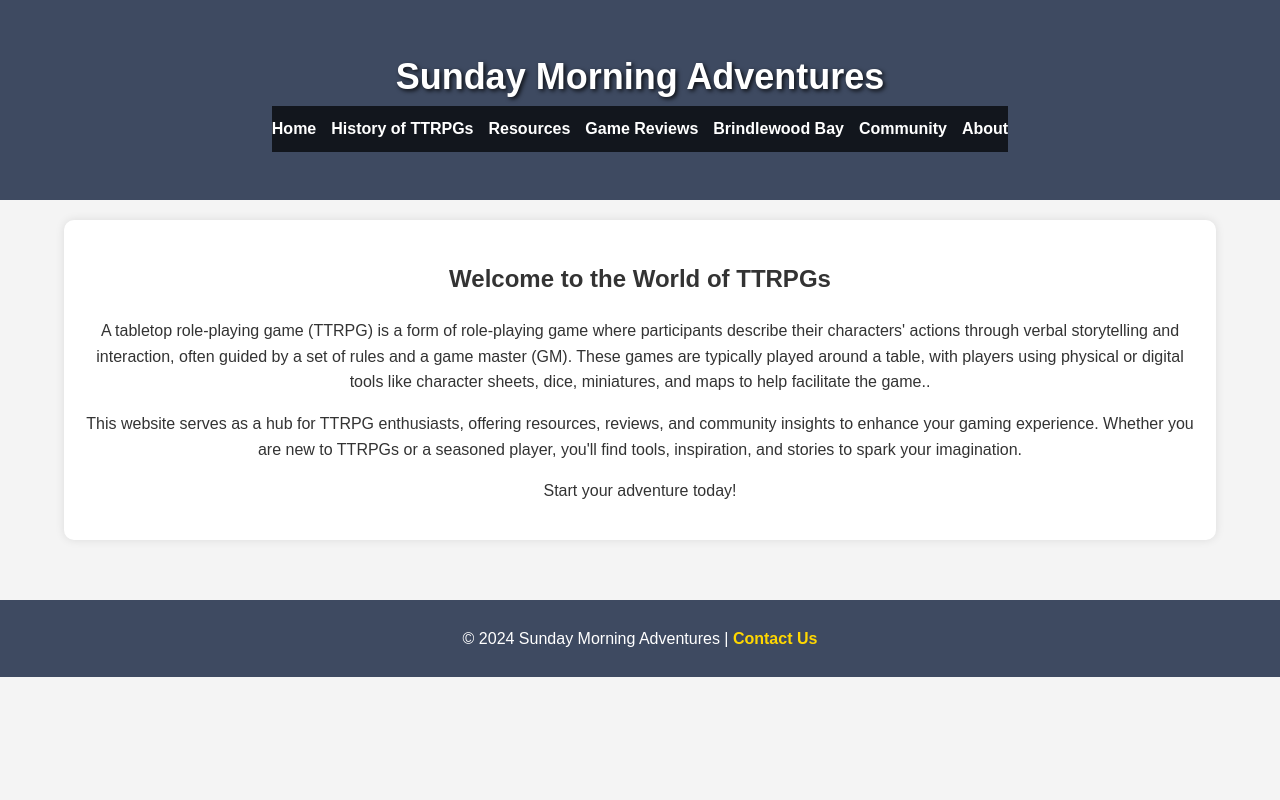
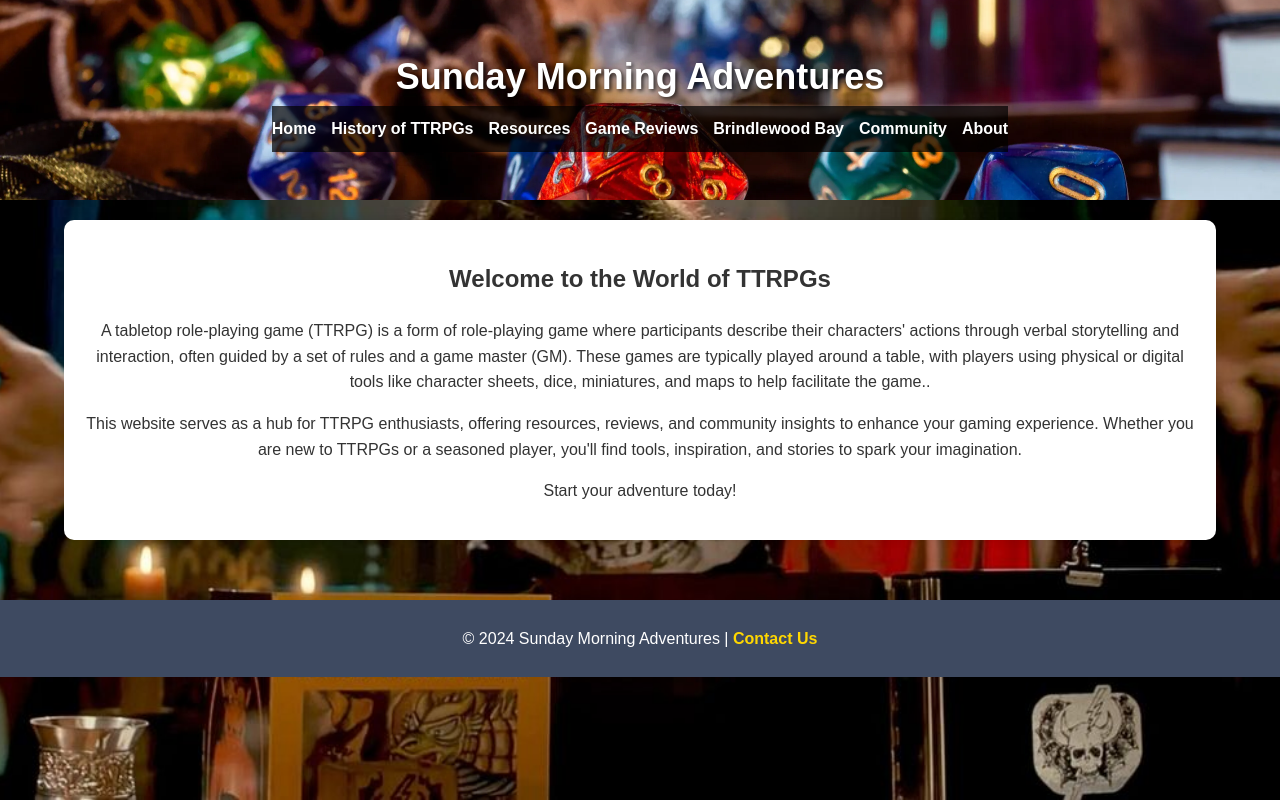
Before and after one commit to NickZ79/CIS126Final, a plain HTML site: page index.html in a window 1280 px wide. Drawn offline with Linux system fonts and the light colour scheme.

Commit message:
Update styles.css

```diff
--- a/styles.css
+++ b/styles.css
@@ -10,7 +10,7 @@ body {
 
 /* Page-specific Backgrounds */
 body:not(.index-page):not(.brindlewood-bay) {
-    background-image: url('./images/stranger.jpeg');
+    background-image: url('stranger.jpeg');
     background-size: cover;
     background-position: center;
     background-attachment: fixed;
@@ -35,7 +35,7 @@ header {
 }
 
 header .banner {
-    background-image: url('./images/banner.webp');
+    background-image: url('banner.webp');
     background-size: cover;
     background-position: center;
     height: 200px;
```
